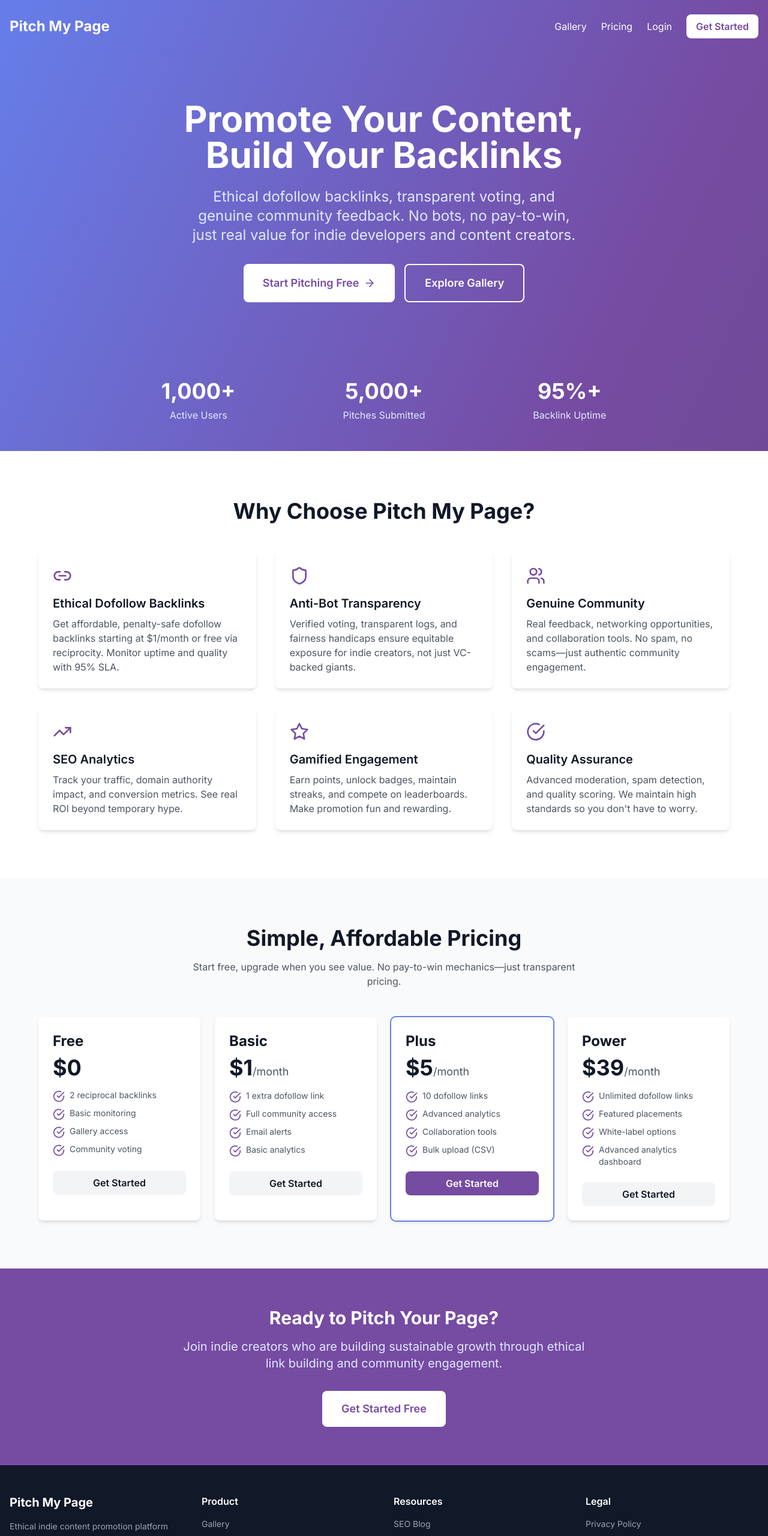
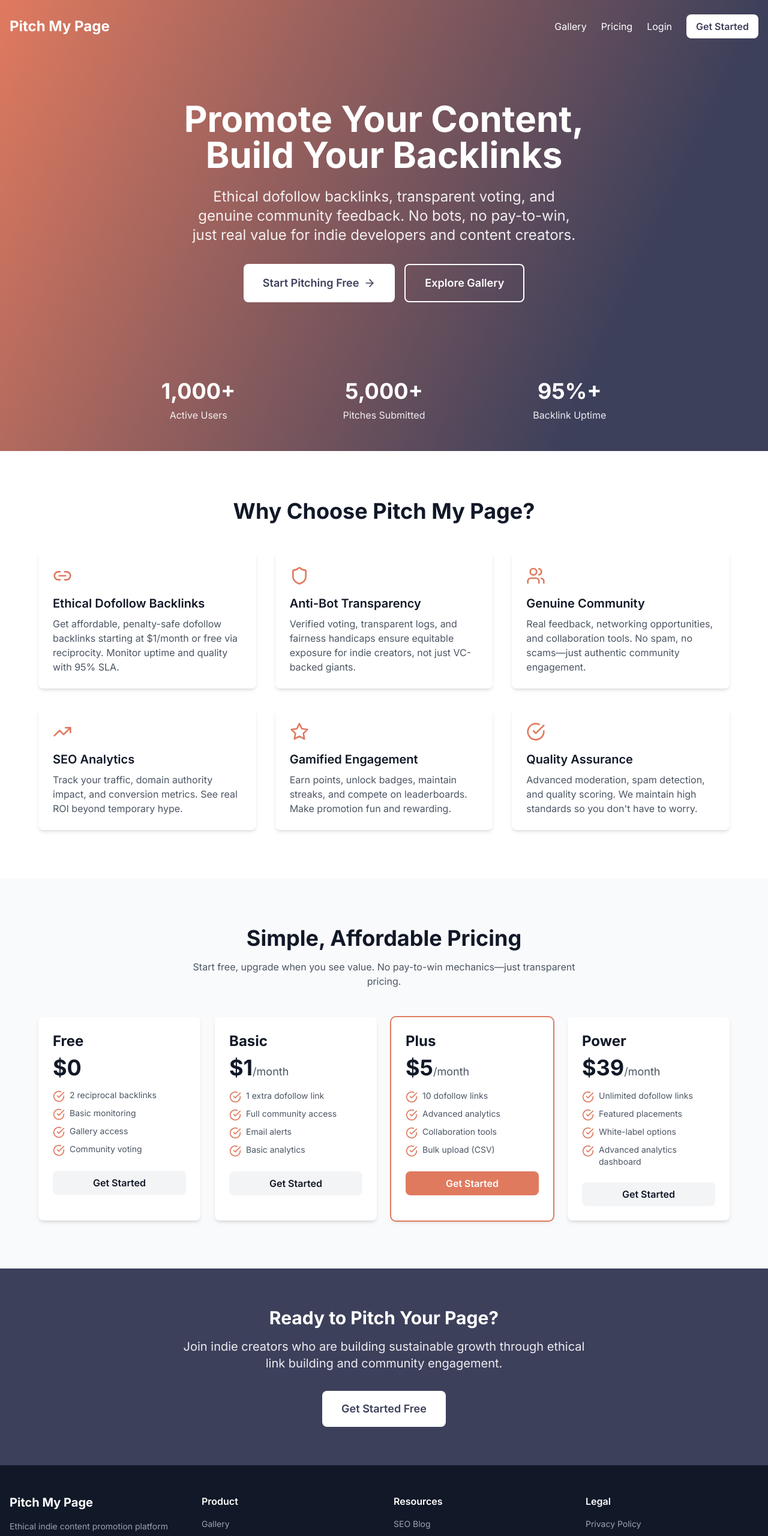
Before and after one commit to the-zedman/pitch-my-page, a Next.js app: page / in a window 1280 px wide. Shown: the top 2561 px of the page at 60% size. Built offline with nearby package versions, Linux system fonts and the light colour scheme.

Commit message:
Update color palette: Replace purple with new palette (Eggshell, Burnt Peach, Twilight Indigo, Muted Teal, Apricot Cream)

```diff
--- a/app/auth/login/page.tsx
+++ b/app/auth/login/page.tsx
@@ -69,7 +69,7 @@ export default function LoginPage() {
   }
 
   return (
-    <div className="min-h-screen bg-gradient-to-br from-primary-500 via-primary-600 to-primary-700 flex items-center justify-center p-4">
+    <div className="min-h-screen bg-gradient-to-br from-primary-500 via-primary-400 to-primary-600 flex items-center justify-center p-4">
       <div className="max-w-md w-full bg-white rounded-lg shadow-xl p-8">
         <div className="text-center mb-8">
           <h1 className="text-3xl font-bold text-gray-900 mb-2">Welcome Back</h1>
@@ -114,7 +114,7 @@ export default function LoginPage() {
               </label>
               <Link
                 href="/auth/forgot-password"
-                className="text-sm text-primary-600 hover:text-primary-700"
+                className="text-sm text-primary-500 hover:text-primary-200"
               >
                 Forgot?
               </Link>
@@ -138,7 +138,7 @@ export default function LoginPage() {
           <button
             type="submit"
             disabled={loading}
-            className="w-full bg-primary-600 text-white py-3 px-6 rounded-lg font-semibold hover:bg-primary-700 disabled:opacity-50 disabled:cursor-not-allowed flex items-center justify-center gap-2 mt-6"
+            className="w-full bg-primary-500 text-white py-3 px-6 rounded-lg font-semibold hover:bg-primary-200 disabled:opacity-50 disabled:cursor-not-allowed flex items-center justify-center gap-2 mt-6"
           >
             {loading ? (
               <>
@@ -154,7 +154,7 @@ export default function LoginPage() {
         <div className="mt-6 text-center">
           <p className="text-sm text-gray-600">
             Don't have an account?{' '}
-            <Link href="/auth/signup" className="text-primary-600 hover:text-primary-700 font-semibold">
+            <Link href="/auth/signup" className="text-primary-500 hover:text-primary-200 font-semibold">
               Sign up
             </Link>
           </p>
--- a/app/auth/signup/page.tsx
+++ b/app/auth/signup/page.tsx
@@ -111,7 +111,7 @@ export default function SignupPage() {
   }
 
   return (
-    <div className="min-h-screen bg-gradient-to-br from-primary-500 via-primary-600 to-primary-700 flex items-center justify-center p-4">
+    <div className="min-h-screen bg-gradient-to-br from-primary-500 via-primary-400 to-primary-600 flex items-center justify-center p-4">
       <div className="max-w-md w-full bg-white rounded-lg shadow-xl p-8">
         <div className="text-center mb-8">
           <h1 className="text-3xl font-bold text-gray-900 mb-2">Create Account</h1>
@@ -222,7 +222,7 @@ export default function SignupPage() {
           <button
             type="submit"
             disabled={loading || success}
-            className="w-full bg-primary-600 text-white py-3 px-6 rounded-lg font-semibold hover:bg-primary-700 disabled:opacity-50 disabled:cursor-not-allowed flex items-center justify-center gap-2 mt-6"
+            className="w-full bg-primary-500 text-white py-3 px-6 rounded-lg font-semibold hover:bg-primary-200 disabled:opacity-50 disabled:cursor-not-allowed flex items-center justify-center gap-2 mt-6"
           >
             {loading ? (
               <>
@@ -238,7 +238,7 @@ export default function SignupPage() {
         <div className="mt-6 text-center">
           <p className="text-sm text-gray-600">
             Already have an account?{' '}
-            <Link href="/auth/login" className="text-primary-600 hover:text-primary-700 font-semibold">
+            <Link href="/auth/login" className="text-primary-500 hover:text-primary-200 font-semibold">
               Sign in
             </Link>
           </p>
@@ -247,9 +247,9 @@ export default function SignupPage() {
         <div className="mt-6 pt-6 border-t border-gray-200">
           <p className="text-xs text-gray-500 text-center">
             By signing up, you agree to our{' '}
-            <Link href="/terms" className="text-primary-600 hover:underline">Terms of Service</Link>
+            <Link href="/terms" className="text-primary-500 hover:underline">Terms of Service</Link>
             {' '}and{' '}
-            <Link href="/privacy" className="text-primary-600 hover:underline">Privacy Policy</Link>
+            <Link href="/privacy" className="text-primary-500 hover:underline">Privacy Policy</Link>
           </p>
         </div>
       </div>
--- a/app/page.tsx
+++ b/app/page.tsx
@@ -3,18 +3,18 @@ import { ArrowRight, Shield, Users, TrendingUp, Link2, CheckCircle, Star } from
 
 export default function LandingPage() {
   return (
-    <div className="min-h-screen bg-gradient-to-br from-primary-500 via-primary-600 to-primary-700">
+    <div className="min-h-screen bg-gradient-to-br from-primary-500 via-primary-400 to-primary-600">
       {/* Header */}
       <header className="container mx-auto px-4 py-6">
         <nav className="flex items-center justify-between">
           <div className="text-2xl font-bold text-white">Pitch My Page</div>
           <div className="flex gap-6 items-center">
-            <Link href="/gallery" className="text-white hover:text-primary-100">Gallery</Link>
-            <a href="#pricing" className="text-white hover:text-primary-100">Pricing</a>
-            <Link href="/auth/login" className="text-white hover:text-primary-100">Login</Link>
+            <Link href="/gallery" className="text-white hover:text-accent-apricot">Gallery</Link>
+            <a href="#pricing" className="text-white hover:text-accent-apricot">Pricing</a>
+            <Link href="/auth/login" className="text-white hover:text-accent-apricot">Login</Link>
             <Link
               href="/signup"
-              className="bg-white text-primary-600 px-4 py-2 rounded-lg font-semibold hover:bg-primary-50 transition"
+              className="bg-white text-primary-400 px-4 py-2 rounded-lg font-semibold hover:bg-accent-eggshell transition"
             >
               Get Started
             </Link>
@@ -27,14 +27,14 @@ export default function LandingPage() {
         <h1 className="text-5xl md:text-6xl font-bold text-white mb-6 text-balance">
           Promote Your Content, Build Your Backlinks
         </h1>
-        <p className="text-xl md:text-2xl text-primary-100 mb-8 max-w-3xl mx-auto text-balance">
+        <p className="text-xl md:text-2xl text-white/90 mb-8 max-w-3xl mx-auto text-balance">
           Ethical dofollow backlinks, transparent voting, and genuine community feedback.
           No bots, no pay-to-win, just real value for indie developers and content creators.
         </p>
         <div className="flex gap-4 justify-center flex-wrap">
           <Link
             href="/signup"
-            className="bg-white text-primary-600 px-8 py-4 rounded-lg font-semibold text-lg hover:bg-primary-50 transition flex items-center gap-2"
+            className="bg-white text-primary-400 px-8 py-4 rounded-lg font-semibold text-lg hover:bg-accent-eggshell transition flex items-center gap-2"
           >
             Start Pitching Free
             <ArrowRight className="w-5 h-5" />
@@ -53,15 +53,15 @@ export default function LandingPage() {
         <div className="grid grid-cols-1 md:grid-cols-3 gap-8 max-w-4xl mx-auto">
           <div className="text-center text-white">
             <div className="text-4xl font-bold mb-2">1,000+</div>
-            <div className="text-primary-100">Active Users</div>
+            <div className="text-white/90">Active Users</div>
           </div>
           <div className="text-center text-white">
             <div className="text-4xl font-bold mb-2">5,000+</div>
-            <div className="text-primary-100">Pitches Submitted</div>
+            <div className="text-white/90">Pitches Submitted</div>
           </div>
           <div className="text-center text-white">
             <div className="text-4xl font-bold mb-2">95%+</div>
-            <div className="text-primary-100">Backlink Uptime</div>
+            <div className="text-white/90">Backlink Uptime</div>
           </div>
         </div>
       </section>
@@ -169,17 +169,17 @@ export default function LandingPage() {
       </section>
 
       {/* CTA */}
-      <section className="bg-primary-600 py-16">
+      <section className="bg-primary-400 py-16">
         <div className="container mx-auto px-4 text-center">
           <h2 className="text-3xl font-bold text-white mb-4">
             Ready to Pitch Your Page?
           </h2>
-          <p className="text-xl text-primary-100 mb-8 max-w-2xl mx-auto">
+          <p className="text-xl text-white/90 mb-8 max-w-2xl mx-auto">
             Join indie creators who are building sustainable growth through ethical link building and community engagement.
           </p>
           <Link
             href="/signup"
-            className="inline-block bg-white text-primary-600 px-8 py-4 rounded-lg font-semibold text-lg hover:bg-primary-50 transition"
+            className="inline-block bg-white text-primary-400 px-8 py-4 rounded-lg font-semibold text-lg hover:bg-accent-eggshell transition"
           >
             Get Started Free
           </Link>
@@ -230,7 +230,7 @@ export default function LandingPage() {
 function FeatureCard({ icon, title, description }: { icon: React.ReactNode, title: string, description: string }) {
   return (
     <div className="bg-white p-6 rounded-lg shadow-md">
-      <div className="text-primary-600 mb-4">{icon}</div>
+      <div className="text-primary-500 mb-4">{icon}</div>
       <h3 className="text-xl font-semibold mb-2 text-gray-900">{title}</h3>
       <p className="text-gray-600">{description}</p>
     </div>
@@ -254,7 +254,7 @@ function PricingCard({ name, price, period = '', features, highlighted }: {
       <ul className="space-y-2 mb-6">
         {features.map((feature, i) => (
           <li key={i} className="flex items-start gap-2 text-gray-600">
-            <CheckCircle className="w-5 h-5 text-primary-600 flex-shrink-0 mt-0.5" />
+            <CheckCircle className="w-5 h-5 text-primary-500 flex-shrink-0 mt-0.5" />
             <span className="text-sm">{feature}</span>
           </li>
         ))}
@@ -263,7 +263,7 @@ function PricingCard({ name, price, period = '', features, highlighted }: {
         href="/signup"
         className={`block text-center py-2 px-4 rounded-lg font-semibold transition ${
           highlighted
-            ? 'bg-primary-600 text-white hover:bg-primary-700'
+            ? 'bg-primary-500 text-white hover:bg-primary-200'
             : 'bg-gray-100 text-gray-900 hover:bg-gray-200'
         }`}
       >
--- a/tailwind.config.ts
+++ b/tailwind.config.ts
@@ -10,16 +10,23 @@ const config: Config = {
     extend: {
       colors: {
         primary: {
-          50: '#f0f4ff',
-          100: '#e0e9ff',
-          200: '#c7d7fe',
-          300: '#a5b9fc',
-          400: '#8193f8',
-          500: '#667eea',
-          600: '#764ba2',
-          700: '#5b4b7a',
-          800: '#4a3f5f',
-          900: '#3d3549',
+          50: '#F4F1DE',   // Eggshell
+          100: '#F2CC8F',   // Apricot Cream
+          200: '#E07A5F',   // Burnt Peach
+          300: '#81B29A',   // Muted Teal
+          400: '#3D405B',   // Twilight Indigo
+          500: '#E07A5F',   // Burnt Peach (main)
+          600: '#3D405B',   // Twilight Indigo (dark)
+          700: '#2D3142',   // Darker indigo
+          800: '#1E2130',   // Darkest indigo
+          900: '#0F1118',   // Almost black
+        },
+        accent: {
+          eggshell: '#F4F1DE',
+          apricot: '#F2CC8F',
+          peach: '#E07A5F',
+          teal: '#81B29A',
+          indigo: '#3D405B',
         },
       },
     },
```
